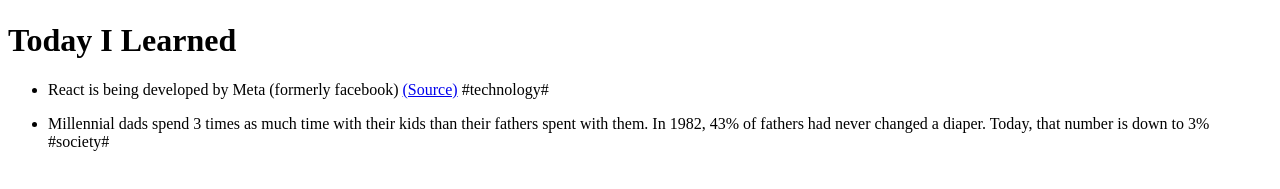
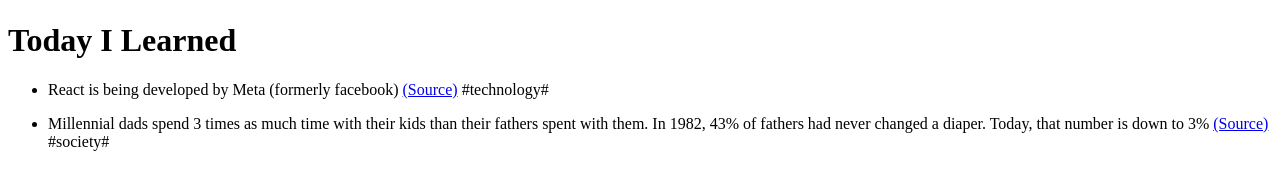
Before and after one commit to artsingletary/Udemy_Full_Stack_Web_App, a plain HTML site: page index.html in a window 1280 px wide. Shown: the part 79-268 px from the top of the page. Drawn offline with Linux system fonts and the light colour scheme.

Commit message:
update URL

```diff
--- a/index.html
+++ b/index.html
@@ -24,6 +24,10 @@
           Millennial dads spend 3 times as much time with their kids than their
           fathers spent with them. In 1982, 43% of fathers had never changed a
           diaper. Today, that number is down to 3%
+          <a
+            href="https:/www.mother.ly/parenting/millennial-dads-spend-more-time-with-their-kids"
+            >(Source)</a
+          >
           <span>#society#</span>
         </p>
       </li>
```
